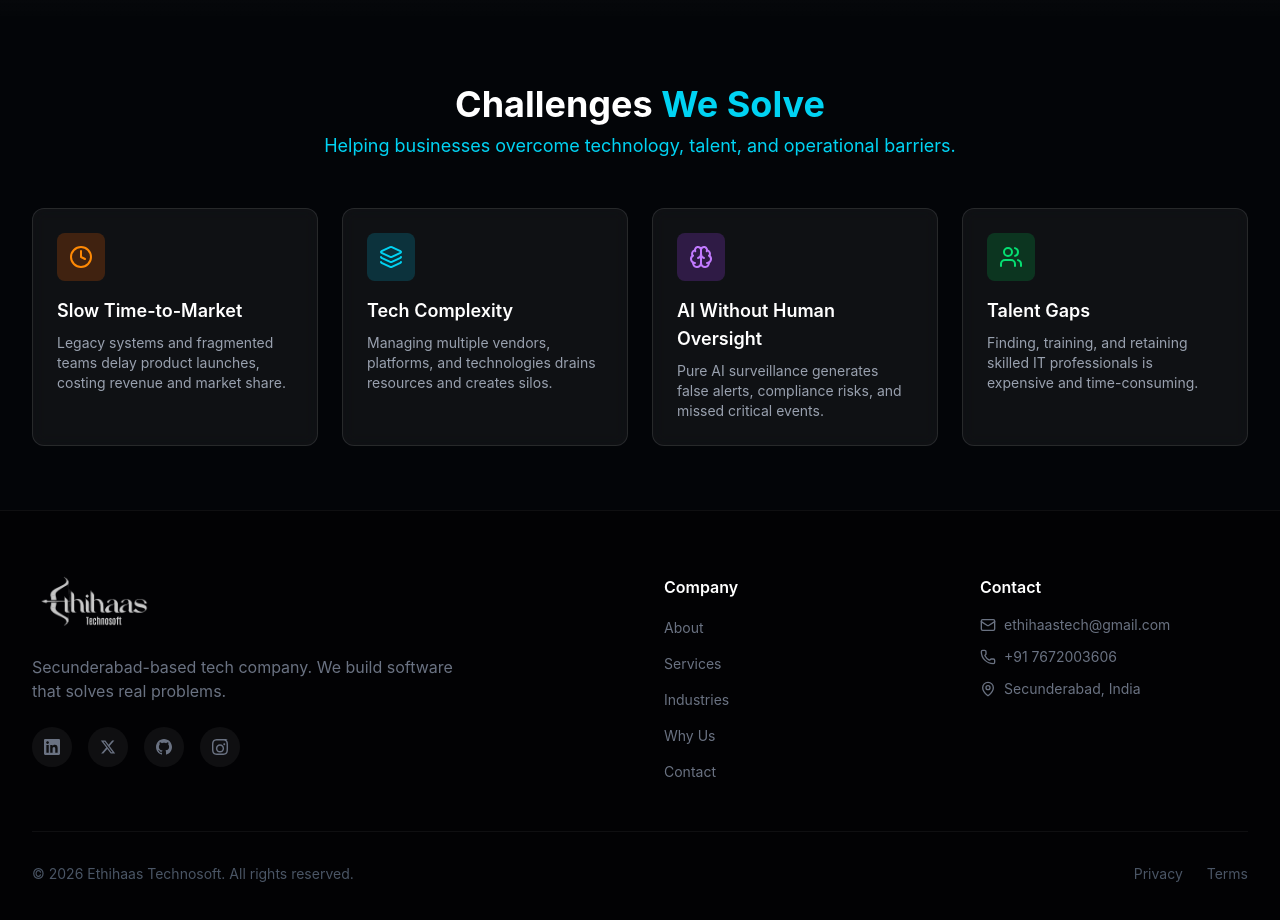
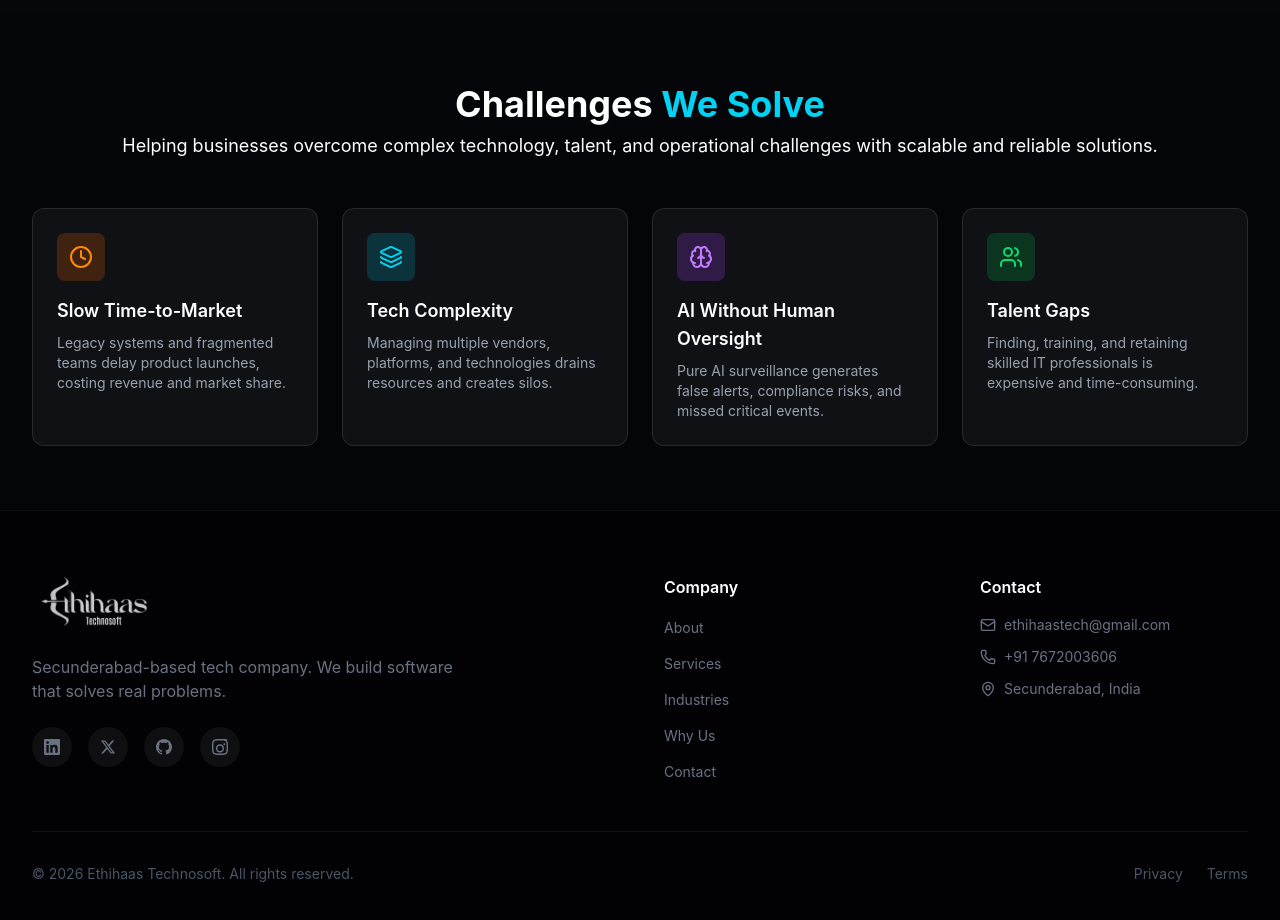
Before and after one commit to archanadeshpal526-create/Etechnosoft-Website, a React (Vite) app: page / in a window 1280 px wide. Shown: the part 900-1820 px from the top of the page. Built offline with nearby package versions, Linux system fonts and the light colour scheme; grey boxes are pictures that could not be loaded.

Commit message:
Update Challenges subtitle text and set white color

```diff
--- a/src/components/Challenges.jsx
+++ b/src/components/Challenges.jsx
@@ -51,7 +51,7 @@ export default function Challenges() {
             <span className="text-white">Challenges</span>{' '}
             <span className="text-cyan-400">We Solve</span>
           </h2>
-          <p className="text-cyan-400 text-lg mt-2">Helping businesses overcome technology, talent, and operational barriers.</p>
+          <p className="text-white text-lg mt-2">Helping businesses overcome complex technology, talent, and operational challenges with scalable and reliable solutions.</p>
         </motion.div>
 
         <div className="grid md:grid-cols-4 sm:grid-cols-2 gap-6">
```
